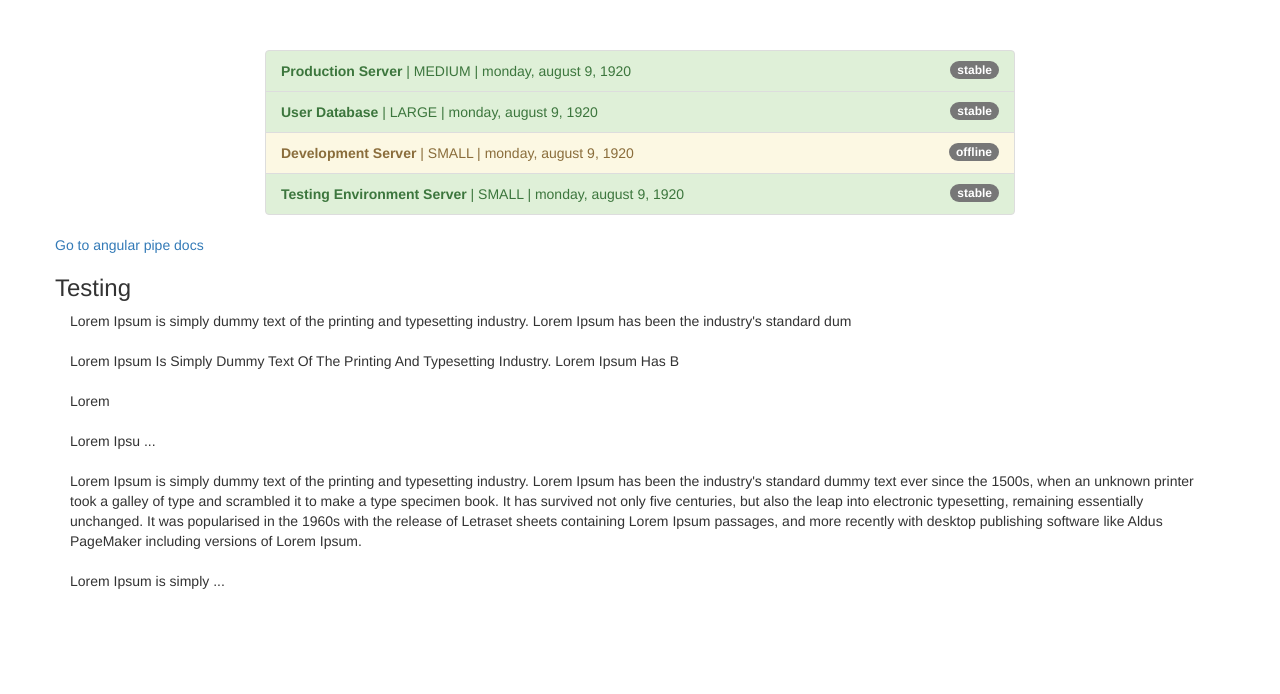
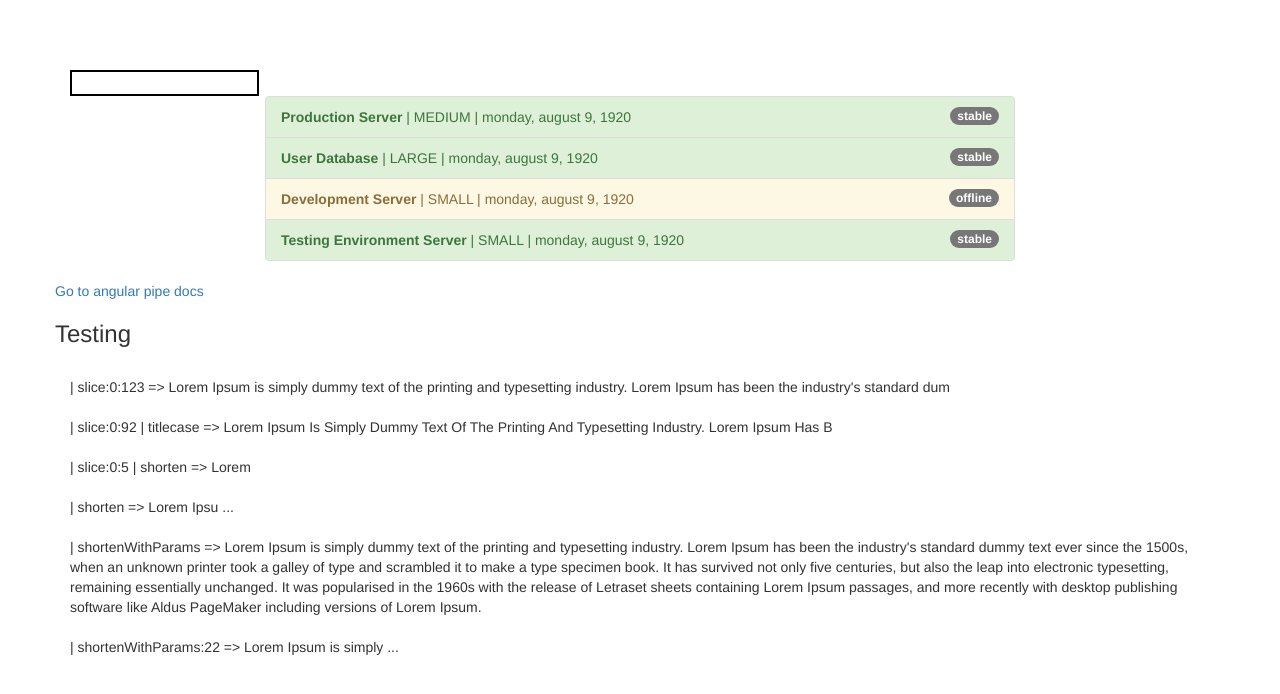
Before and after one commit to jock-dalby/angular-udemy, an Angular app in the folder 09_pipes/: page / in a window 1280 px wide. Shown: the top 694 px of the page. Built offline with nearby package versions, Linux system fonts and the light colour scheme.

Commit message:
add pipe for filtering

```diff
--- a/09_pipes/src/app/app.component.css
+++ b/09_pipes/src/app/app.component.css
@@ -1,3 +1,11 @@
 .container {
   margin-top: 50px;
 }
+
+.example {
+  margin-top: 20px;
+}
+
+.example input {
+  border: 2px solid black;
+}
--- a/09_pipes/src/app/app.component.html
+++ b/09_pipes/src/app/app.component.html
@@ -1,10 +1,13 @@
 <div class="container">
   <div class="row">
+    <div class="col-xs-12 example">
+      <input type="text" [(ngModel)]="filteredStatus">
+    </div>
     <div class="col-xs-12 col-sm-10 col-md-8 col-sm-offset-1 col-md-offset-2">
       <ul class="list-group">
         <li
           class="list-group-item"
-          *ngFor="let server of servers"
+          *ngFor="let server of servers | filter:filteredStatus:'status'"
           [ngClass]="getStatusClasses(server)">
           <span
             class="badge">
@@ -20,24 +23,24 @@
   <div class="row">
     <a href="https://angular.io/docs/ts/latest/api/#!?query=pipe">Go to angular pipe docs</a>
     <h3>Testing</h3>
-    <div class="col-xs-12">
-      {{ testString | slice:0:123}}
-      <br>
-      <br>
-      {{ testString | slice:0:92 | titlecase}}
-      <br>
-      <br>
+    <div class="col-xs-12 example">
+      | slice:0:123 => {{ testString | slice:0:123}}
+    </div>
+    <div class="col-xs-12 example">
+      | slice:0:92 | titlecase => {{ testString | slice:0:92 | titlecase}}
+    </div>
+    <div class="col-xs-12 example">
       <!-- shorten is a custom pipe. See shorten.pipe.ts-->
-      {{ testString | slice:0:5  | shorten}}
-      <br>
-      <br>
-      {{ testString | shorten}}
-      <br>
-      <br>
-      {{ testString | shortenWithParams}}
-      <br>
-      <br>
-      {{ testString | shortenWithParams:22}}
+      | slice:0:5  | shorten => {{ testString | slice:0:5  | shorten}}
+    </div>
+    <div class="col-xs-12 example">
+      | shorten => {{ testString | shorten}}
+    </div>
+    <div class="col-xs-12 example">
+      | shortenWithParams => {{ testString | shortenWithParams}}
+    </div>
+    <div class="col-xs-12 example">
+      | shortenWithParams:22 => {{ testString | shortenWithParams:22}}
     </div>
   </div>
 </div>
--- a/09_pipes/src/app/app.component.ts
+++ b/09_pipes/src/app/app.component.ts
@@ -7,7 +7,9 @@ import { Component } from '@angular/core';
 })
 export class AppComponent {
 
-  testString = "Lorem Ipsum is simply dummy text of the printing and typesetting industry. Lorem Ipsum has been the industry's standard dummy text ever since the 1500s, when an unknown printer took a galley of type and scrambled it to make a type specimen book. It has survived not only five centuries, but also the leap into electronic typesetting, remaining essentially unchanged. It was popularised in the 1960s with the release of Letraset sheets containing Lorem Ipsum passages, and more recently with desktop publishing software like Aldus PageMaker including versions of Lorem Ipsum."
+  testString = "Lorem Ipsum is simply dummy text of the printing and typesetting industry. Lorem Ipsum has been the industry's standard dummy text ever since the 1500s, when an unknown printer took a galley of type and scrambled it to make a type specimen book. It has survived not only five centuries, but also the leap into electronic typesetting, remaining essentially unchanged. It was popularised in the 1960s with the release of Letraset sheets containing Lorem Ipsum passages, and more recently with desktop publishing software like Aldus PageMaker including versions of Lorem Ipsum.";
+
+  filteredStatus = '';
 
   servers = [
     {
--- a/09_pipes/src/app/app.module.ts
+++ b/09_pipes/src/app/app.module.ts
@@ -4,12 +4,14 @@ import { FormsModule } from '@angular/forms';
 import { HttpModule } from '@angular/http';
 
 import { AppComponent } from './app.component';
+import { FilterPipe } from "./filter.pipe";
 import { ShortenPipe } from "./shorten.pipe";
 import { ShortenWithParamsPipe } from "./shortenWithParams.pipe";
 
 @NgModule({
   declarations: [
     AppComponent,
+    FilterPipe,
     ShortenPipe,
     ShortenWithParamsPipe
   ],
--- /dev/null
+++ b/09_pipes/src/app/filter.pipe.ts
@@ -0,0 +1,21 @@
+import { Pipe, PipeTransform } from '@angular/core';
+
+@Pipe({
+    name: 'filter'
+})
+
+export class FilterPipe implements PipeTransform {
+
+    transform(value: any, filterString: string, propName: string): any {
+        if (value.length === 0 || filterString === '') {
+            return value;
+        }
+        const resultArray = [];
+        for (const item of value) {
+            if (item[propName].includes(filterString)) {
+                resultArray.push(item);
+            }
+        }
+        return resultArray;
+    }
+}
```
